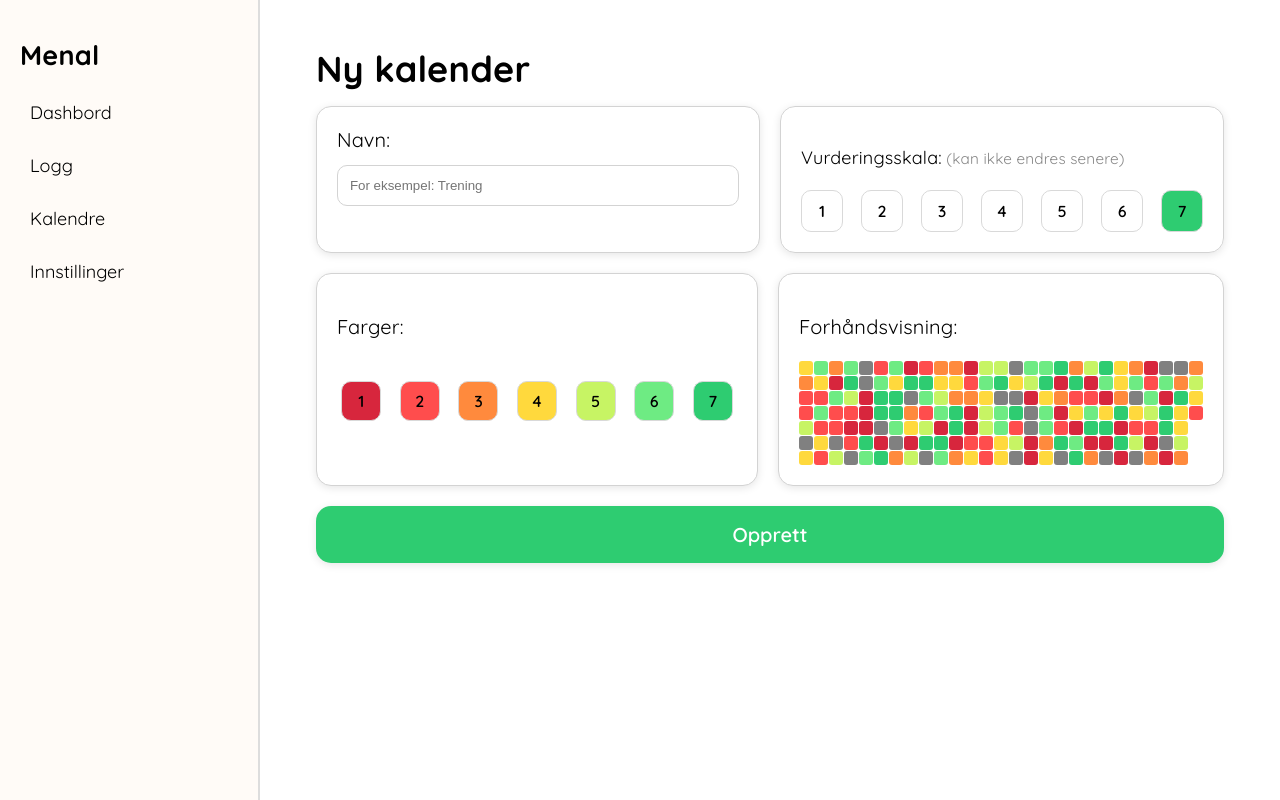
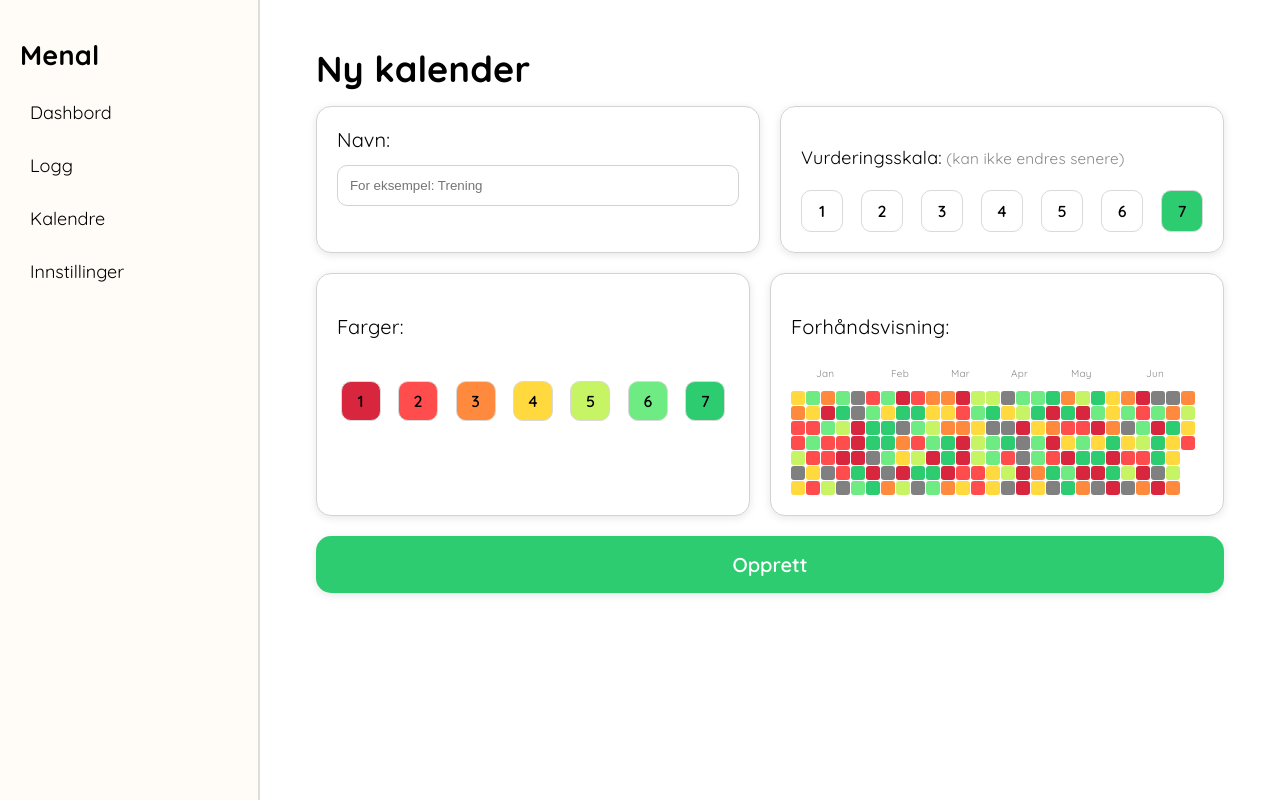
Before and after one commit to eiriklerdalen/Menal, a React (Vite) app in the folder menal/: page /calendars/new in a window 1280 px wide. Built offline with nearby package versions, Linux system fonts and the light colour scheme.

Commit message:
måned indesker på heatmap

```diff
--- a/menal/src/components/CalendarHeatMap.css
+++ b/menal/src/components/CalendarHeatMap.css
@@ -8,6 +8,20 @@
   background: white;
   border: 1px solid lightgray;
   box-shadow: 0 2px 8px rgba(0, 0, 0, 0.1);
+}
+
+.month-row {
+  display: flex;
+  gap: 3px;
+  margin-left: 10px;
+  margin-bottom: 4px;
+  justify-content: center;
+}
+
+.month-label {
+  width: 12px;
+  font-size: 10px;
+  color: #888;
 }
 
 .calendar.default {
--- a/menal/src/components/CalendarHeatMap.tsx
+++ b/menal/src/components/CalendarHeatMap.tsx
@@ -6,6 +6,11 @@ type Entry = {
   date: string;
   rating: number;
 };
+
+type Day = {
+  date: string,
+  rating: number
+}
 
 function getRatingForDate(date: string, entries: Entry[]) {
   const entry = entries.find((entry) => entry.date === date);
@@ -69,9 +74,33 @@ function CalendarHeatMap({ entries, name, variant, colors, numDays }: {entries:
   const navigate = useNavigate();
 
   const weeks = getLastYear(entries, numDays)
+
+  function getMonthLabel(week: Day[]) {
+    const firstDayOfMonth = week.find((day) => {
+      return new Date(day.date).getDate() === 1
+    })
+
+    if (!firstDayOfMonth) {
+      return ""
+    }
+
+    return new Date(firstDayOfMonth.date).toLocaleString("en-US", {
+      month: "short",
+    })
+  }
+
   return (
     <div className={`calendar ${variant}`}>
       <p className={`calendarName ${variant}`}>{name}</p>
+
+      <div className="month-row">
+        {weeks.map((week) => (
+          <div className="month-label">
+            {getMonthLabel(week)}
+          </div>
+        ))}
+      </div>
+
 
       <div className={`heatmap ${variant}`}>
         {weeks.map((week) => (
```
